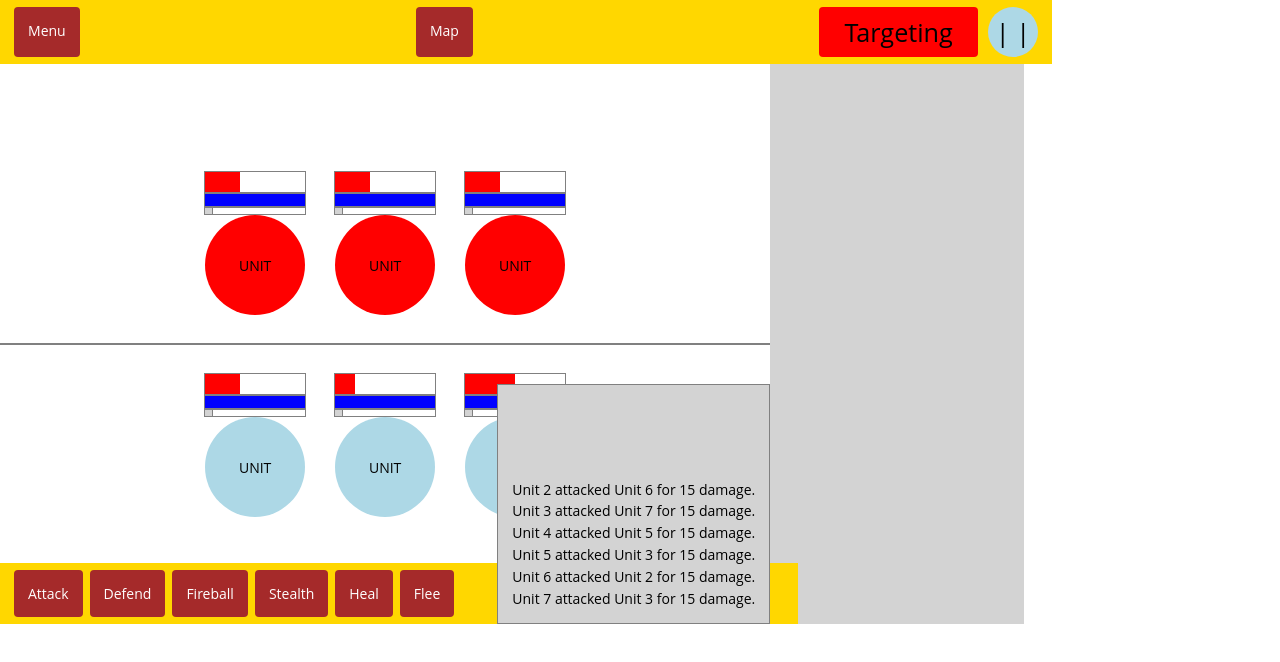
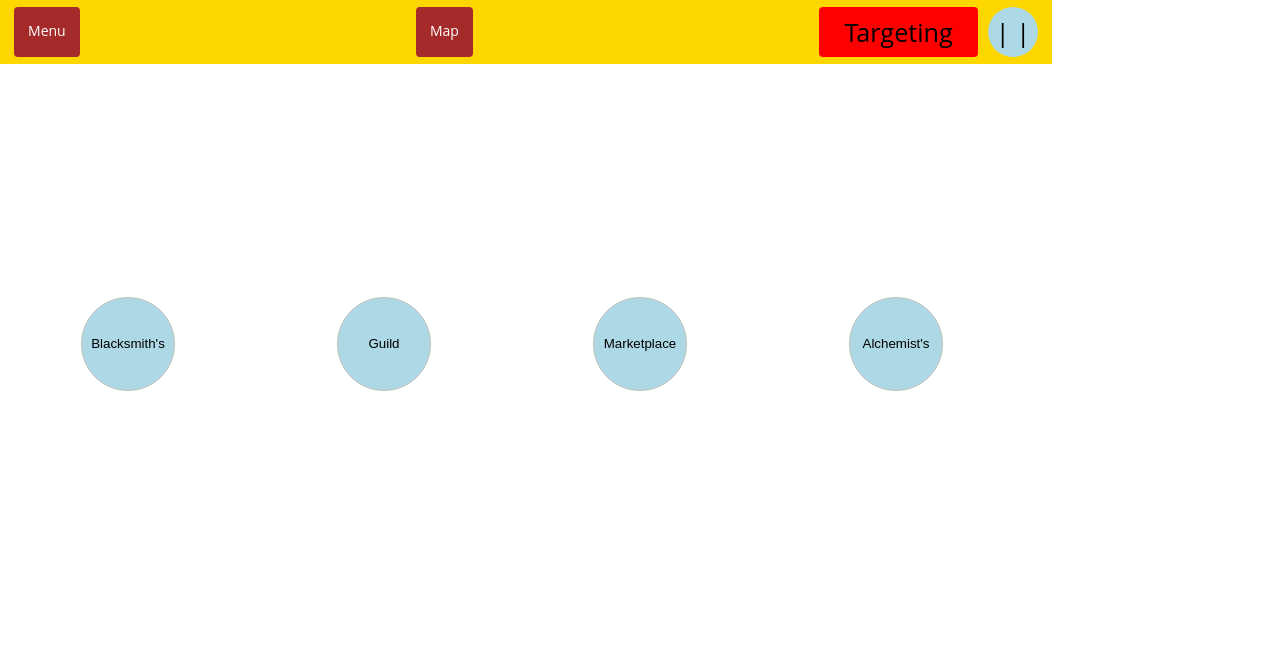
Before and after one commit to nmkataoka/adv-life, a React (Create React App) app: page / in a window 1280 px wide. Shown: the top 662 px of the page. Built offline with nearby package versions, Linux system fonts and the light colour scheme.

Commit message:
Add town scene [Re nmkataoka/adv-life#64]

```diff
--- a/src/6-ui-features/combatLog/combatLogSlice.ts
+++ b/src/6-ui-features/CombatLog/combatLogSlice.ts
@@ -2,7 +2,6 @@ import { createSlice } from '@reduxjs/toolkit';
 import { AppThunk } from '../../7-app/types';
 import { GameManager } from '../../0-engine/GameManager';
 import { CombatLogSys } from '../../2-ecsystems/Combat/CombatLogSys';
-
 
 const initialState = {
   entries: [] as string[],
--- a/src/6-ui-features/CombatScene/index.tsx
+++ b/src/6-ui-features/CombatScene/index.tsx
@@ -7,12 +7,12 @@ import Unit from './Unit';
 import ActionBar from './ActionBar';
 import { RootState } from '../../7-app/types';
 import { setMousePosition, UnitInfo, updateUnitsFromEngine } from './combatSceneSlice';
-import CombatLog from '../combatLog';
+import CombatLog from '../CombatLog';
 import useUILoop from '../useUILoop';
 
 import useDetectKeypress from '../common/useDetectKeypress';
 import InfoSidebar from './InfoSidebar';
-import { updateCombatLogFromEngine } from '../combatLog/combatLogSlice';
+import { updateCombatLogFromEngine } from '../CombatLog/combatLogSlice';
 
 function sortUnitsByCombatPosition(a: UnitInfo, b: UnitInfo) {
   return a.position - b.position;
--- /dev/null
+++ b/src/6-ui-features/TownScene/TownLocation.tsx
@@ -0,0 +1,28 @@
+import React from 'react';
+import styled from '@emotion/styled';
+
+type TownLocationProps = {
+  name: string;
+}
+
+export default function TownLocation({ name }: TownLocationProps): JSX.Element {
+  return <Container>{name}</Container>;
+}
+
+const Container = styled.button`
+  background-color: lightblue;
+  border: 1px solid #c0c0c0;
+  border-radius: 50%;
+  height: 7em;
+  outline: 0;
+  padding: 1em;
+  width: 7em;
+
+  display: flex;
+  justify-content: center;
+  align-items: center;
+
+  &:hover {
+    cursor: pointer;
+  }
+`;
--- /dev/null
+++ b/src/6-ui-features/TownScene/index.tsx
@@ -0,0 +1,38 @@
+import React from 'react';
+import styled from '@emotion/styled';
+import TownLocation from './TownLocation';
+
+const locations = ["Blacksmith's", 'Guild', 'Marketplace', "Alchemist's"];
+
+export default function TownScene(): JSX.Element {
+  return (
+    <Container>
+      <MainContent>
+        <LocationContainer>
+          {locations.map((name) => <TownLocation key={name} name={name} />)}
+        </LocationContainer>
+      </MainContent>
+    </Container>
+  );
+}
+
+const Container = styled.div`
+  width: 100%;
+  display: flex;
+  min-height: 70vh;
+  align-items: stretch;
+`;
+
+const MainContent = styled.div`
+  flex: 1 1 100%;
+  display: flex;
+  position: relative;
+  flex-direction: column;
+  justify-content: center;
+  align-content: center;
+`;
+
+const LocationContainer = styled.div`
+  display: flex;
+  justify-content: space-around;
+`;
--- /dev/null
+++ b/src/6-ui-features/sceneManager/sceneMetaSlice.ts
@@ -0,0 +1,23 @@
+import { createSlice } from '@reduxjs/toolkit';
+import { AppThunk } from '../../7-app/types';
+
+export enum Scenes {
+  Combat = 'combat',
+  Town = 'town',
+}
+
+const initialState = {
+  currentScene: Scenes.Town,
+};
+
+const sceneMetaSlice = createSlice({
+  name: 'sceneMeta',
+  initialState,
+  reducers: {
+    changedScene(state, action) {
+      state.currentScene = action.payload;
+    },
+  },
+});
+
+export default sceneMetaSlice.reducer;
--- a/src/7-app/store.ts
+++ b/src/7-app/store.ts
@@ -1,11 +1,13 @@
 import { configureStore, ThunkAction, Action } from '@reduxjs/toolkit';
-import combatLogReducer from '../6-ui-features/combatLog/combatLogSlice';
+import combatLogReducer from '../6-ui-features/CombatLog/combatLogSlice';
 import combatSceneReducer from '../6-ui-features/CombatScene/combatSceneSlice';
+import sceneMetaReducer from '../6-ui-features/sceneManager/sceneMetaSlice';
 
 export const store = configureStore({
   reducer: {
     combatLog: combatLogReducer,
     combatScene: combatSceneReducer,
+    sceneMeta: sceneMetaReducer,
   },
 });
 
--- a/src/App.tsx
+++ b/src/App.tsx
@@ -1,9 +1,20 @@
 /** @jsx jsx */
 import { css, jsx } from '@emotion/core';
 import { useEffect } from 'react';
-import CombatScene from './6-ui-features/CombatScene';
+
+import { useSelector } from 'react-redux';
 import TopBar from './6-ui-features/CombatScene/TopBar';
 import { GameManager } from './0-engine/GameManager';
+import { Scenes } from './6-ui-features/sceneManager/sceneMetaSlice';
+
+import CombatScene from './6-ui-features/CombatScene';
+import TownScene from './6-ui-features/TownScene';
+import { RootState } from './7-app/types';
+
+const scenes = {
+  [Scenes.Combat]: CombatScene,
+  [Scenes.Town]: TownScene,
+};
 
 function App(): JSX.Element {
   useEffect(() => {
@@ -13,6 +24,9 @@ function App(): JSX.Element {
     // eslint-disable-next-line react-hooks/exhaustive-deps
   }, []);
 
+  const currentScene = useSelector((state: RootState) => state.sceneMeta.currentScene);
+  const Scene = scenes[currentScene];
+
   return (
     <div
       css={css`
@@ -20,7 +34,7 @@ function App(): JSX.Element {
       `}
     >
       <TopBar />
-      <CombatScene />
+      <Scene />
     </div>
   );
 }
```
Also changed, not shown: src/6-ui-features/CombatLog/index.tsx (renamed from src/6-ui-features/combatLog/index.tsx), 2 other files (tests, documents, lock files or other folders).
